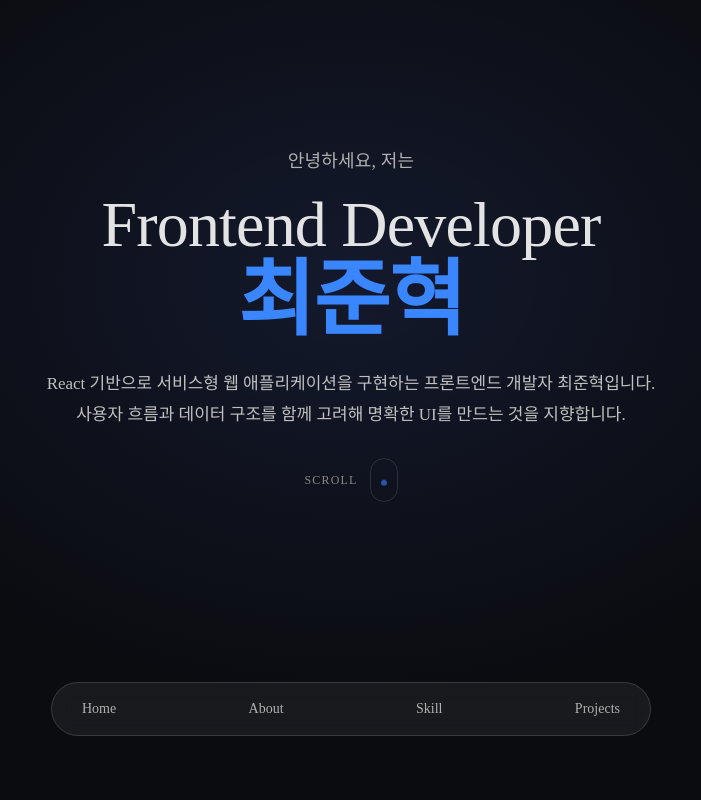
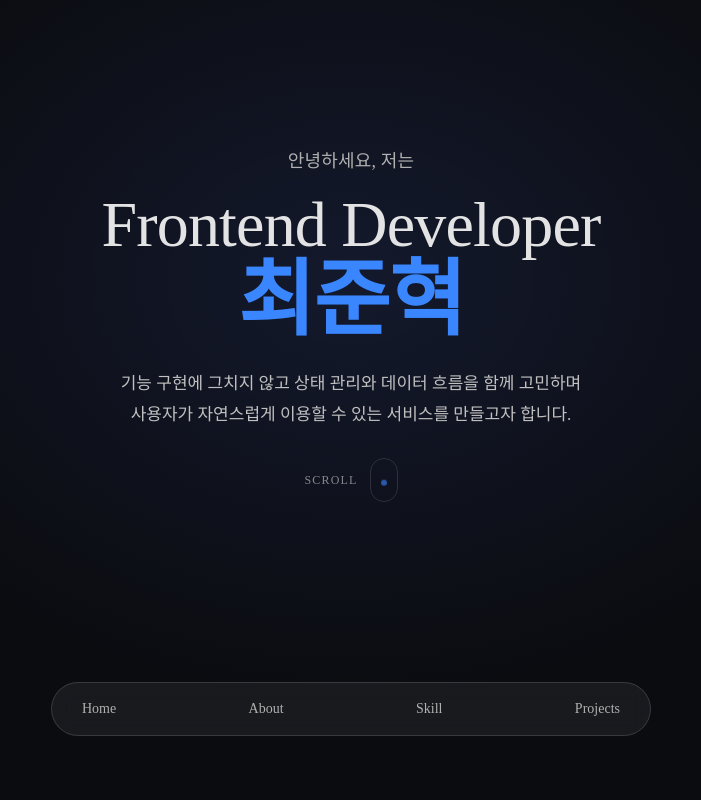
Before and after one commit to junhyuk2000/portfolio, a React (Vite) app: page / in a window 1280 px wide. Shown: the top 800 px of the page, without its empty margins (289-990 px from the left). Built offline with nearby package versions, Linux system fonts and the light colour scheme; a web font is replaced by a local one.

Commit message:
docs: 이력서 및 포트폴리오 소개 문구 개선

```diff
--- a/src/sections/Hero.jsx
+++ b/src/sections/Hero.jsx
@@ -53,11 +53,9 @@ export default function Hero() {
         </h1>
 
         <p className="hero-desc">
-          React 기반으로 서비스형 웹 애플리케이션을 구현하는
-          프론트엔드 개발자 최준혁입니다.
-          <br />
-          사용자 흐름과 데이터 구조를 함께 고려해
-          명확한 UI를 만드는 것을 지향합니다.
+          기능 구현에 그치지 않고 상태 관리와 데이터 흐름을 함께 고민하며
+        <br />
+          사용자가 자연스럽게 이용할 수 있는 서비스를 만들고자 합니다.
         </p>
 
         <div className="hero-scroll" aria-label="Scroll down">
```
Also changed, not shown: 2 other files (tests, documents, lock files or other folders).
